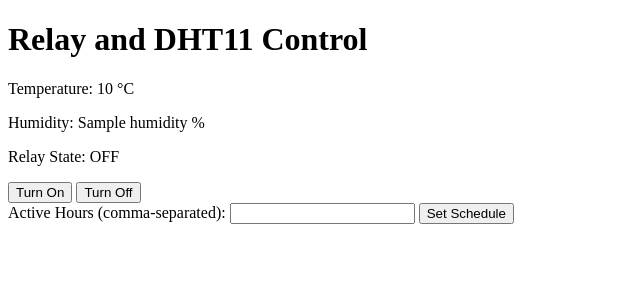
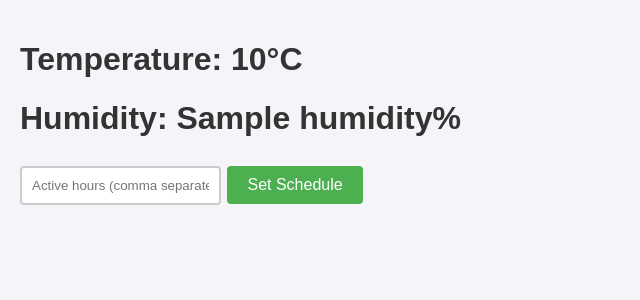
Before and after one commit to pellehardstedt/relay-and-dht11, a Flask app: template templates/index.html in a window 1280 px wide. Shown: the top 300 px of the page, without its empty margins (0-640 px from the left). Run offline with Flask 3, Linux system fonts and the light colour scheme; the template is opened without the code that fills it: most values are stand-ins (such as "Sample title", 1, 10 or a date in 2020).

Commit message:
disable relay with conf + styling

```diff
--- a/main.py
+++ b/main.py
@@ -1,67 +1,35 @@
 from flask import Flask, render_template, request, redirect, url_for
-import threading
-import time
-import datetime
 import RPi.GPIO as GPIO
-import dht11
-
-# GPIO setup
-RELAY_PIN = 17
-DHT_PIN = 4
-
-GPIO.setmode(GPIO.BCM)
-GPIO.setup(RELAY_PIN, GPIO.OUT)
-
-# Initialize DHT11 instance
-dht11_instance = dht11.DHT11(pin=DHT_PIN)
 
 app = Flask(__name__)
 
-# Add map function to Jinja2 environment globals
-app.jinja_env.globals.update(map=map)
-
-# Store active hours in a list
+# Configuration option to enable or disable relay functionality
+RELAY_ENABLED = False
+RELAY_PIN = 17
 active_hours = []
 
-# Function to control relay
+def read_dht11():
+    # Dummy function for reading DHT11 sensor
+    return 50, 25
+
 def control_relay(state):
-    GPIO.output(RELAY_PIN, GPIO.HIGH if state else GPIO.LOW)
+    if RELAY_ENABLED:
+        GPIO.output(RELAY_PIN, GPIO.HIGH if state else GPIO.LOW)
 
-# Function to read DHT11 sensor
-def read_dht11():
-    result = dht11_instance.read()
-    if result.is_valid():
-        return result.humidity, result.temperature
-    else:
-        return None, None
-
-# Function to schedule relay control
-def schedule_relay():
-    while True:
-        now = datetime.datetime.now()
-        if now.hour in active_hours:
-            control_relay(True)
-        else:
-            control_relay(False)
-        time.sleep(60)  # Check every minute
-
-# Start scheduling in a separate thread
-threading.Thread(target=schedule_relay, daemon=True).start()
-
-# Flask routes
 @app.route('/')
 def index():
     humidity, temperature = read_dht11()
-    relay_state = GPIO.input(RELAY_PIN)
-    return render_template('index.html', temperature=temperature, humidity=humidity, relay_state=relay_state, active_hours=active_hours)
+    relay_state = GPIO.input(RELAY_PIN) if RELAY_ENABLED else None
+    return render_template('index.html', temperature=temperature, humidity=humidity, relay_state=relay_state, active_hours=active_hours, relay_enabled=RELAY_ENABLED)
 
 @app.route('/control', methods=['POST'])
 def control():
-    action = request.form.get('action')
-    if action == 'on':
-        control_relay(True)
-    elif action == 'off':
-        control_relay(False)
+    if RELAY_ENABLED:
+        action = request.form.get('action')
+        if action == 'on':
+            control_relay(True)
+        elif action == 'off':
+            control_relay(False)
     return ('', 204)
 
 @app.route('/schedule', methods=['POST'])
--- /dev/null
+++ b/static/styles.css
@@ -0,0 +1,36 @@
+body {
+    font-family: Arial, sans-serif;
+    background-color: #f4f4f9;
+    margin: 0;
+    padding: 20px;
+}
+
+h1 {
+    color: #333;
+}
+
+form {
+    margin-top: 20px;
+}
+
+button {
+    background-color: #4CAF50;
+    color: white;
+    border: none;
+    padding: 10px 20px;
+    text-align: center;
+    text-decoration: none;
+    display: inline-block;
+    font-size: 16px;
+    margin: 4px 2px;
+    cursor: pointer;
+    border-radius: 4px;
+}
+
+input[type="text"] {
+    padding: 10px;
+    margin: 8px 0;
+    box-sizing: border-box;
+    border: 2px solid #ccc;
+    border-radius: 4px;
+}
--- a/templates/index.html
+++ b/templates/index.html
@@ -2,21 +2,21 @@
 <html lang="en">
 <head>
     <meta charset="UTF-8">
-    <meta name="viewport" content="width=device-width, initial-scale=1.0">
-    <title>Relay and DHT11 Control</title>
+    <title>Relay and DHT11</title>
+    <link rel="stylesheet" type="text/css" href="{{ url_for('static', filename='styles.css') }}">
 </head>
 <body>
-    <h1>Relay and DHT11 Control</h1>
-    <p>Temperature: {{ temperature }} °C</p>
-    <p>Humidity: {{ humidity }} %</p>
-    <p>Relay State: {{ 'ON' if relay_state else 'OFF' }}</p>
-    <form action="/control" method="post">
-        <button type="submit" name="action" value="on">Turn On</button>
-        <button type="submit" name="action" value="off">Turn Off</button>
-    </form>
+    <h1>Temperature: {{ temperature }}°C</h1>
+    <h1>Humidity: {{ humidity }}%</h1>
+    {% if relay_enabled %}
+        <h1>Relay State: {{ 'ON' if relay_state else 'OFF' }}</h1>
+        <form action="/control" method="post">
+            <button name="action" value="on">Turn On</button>
+            <button name="action" value="off">Turn Off</button>
+        </form>
+    {% endif %}
     <form action="/schedule" method="post">
-        <label for="hours">Active Hours (comma-separated):</label>
-        <input type="text" id="hours" name="hours" value="{{ ','.join(map(str, active_hours)) }}">
+        <input type="text" name="hours" placeholder="Active hours (comma separated)">
         <button type="submit">Set Schedule</button>
     </form>
 </body>
```
